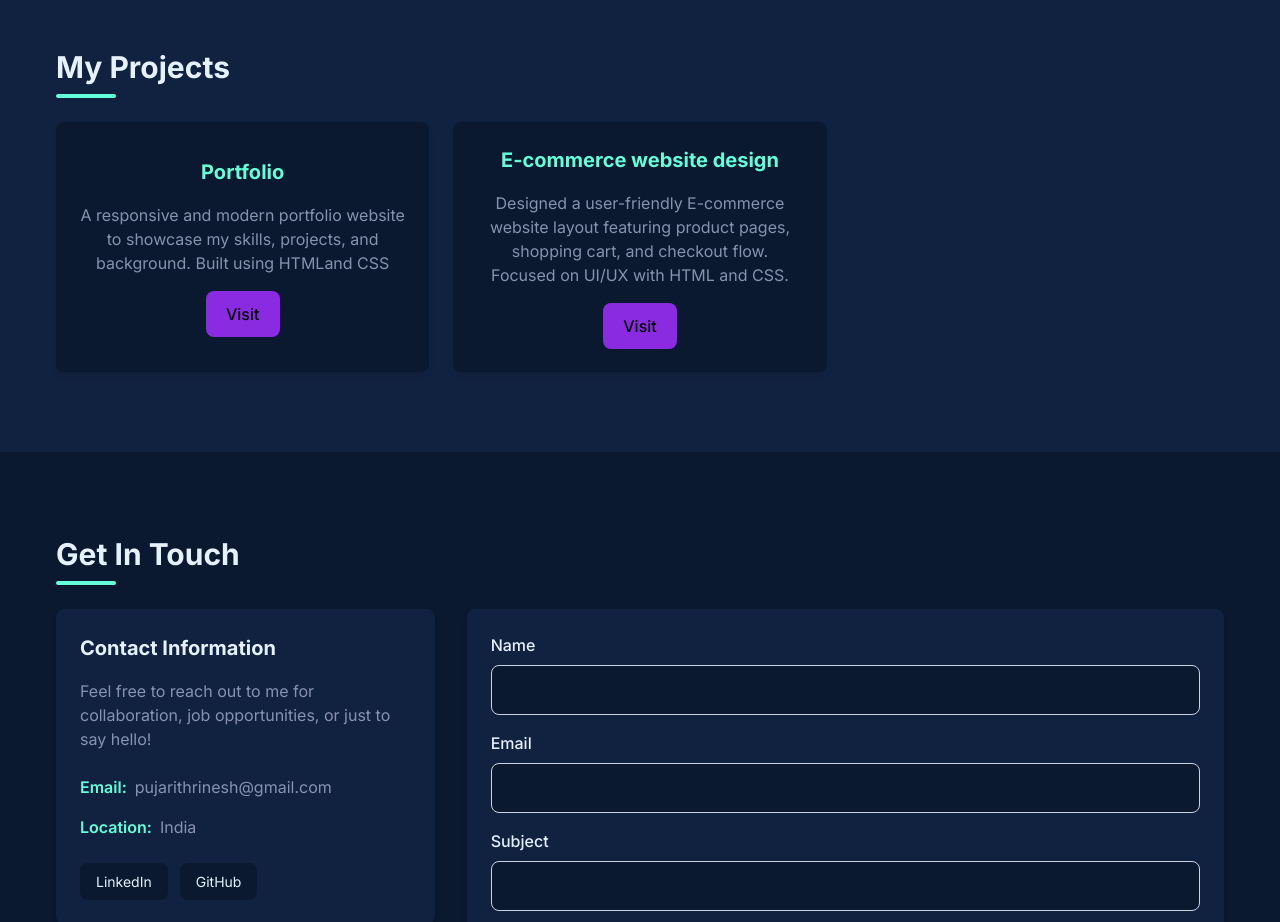
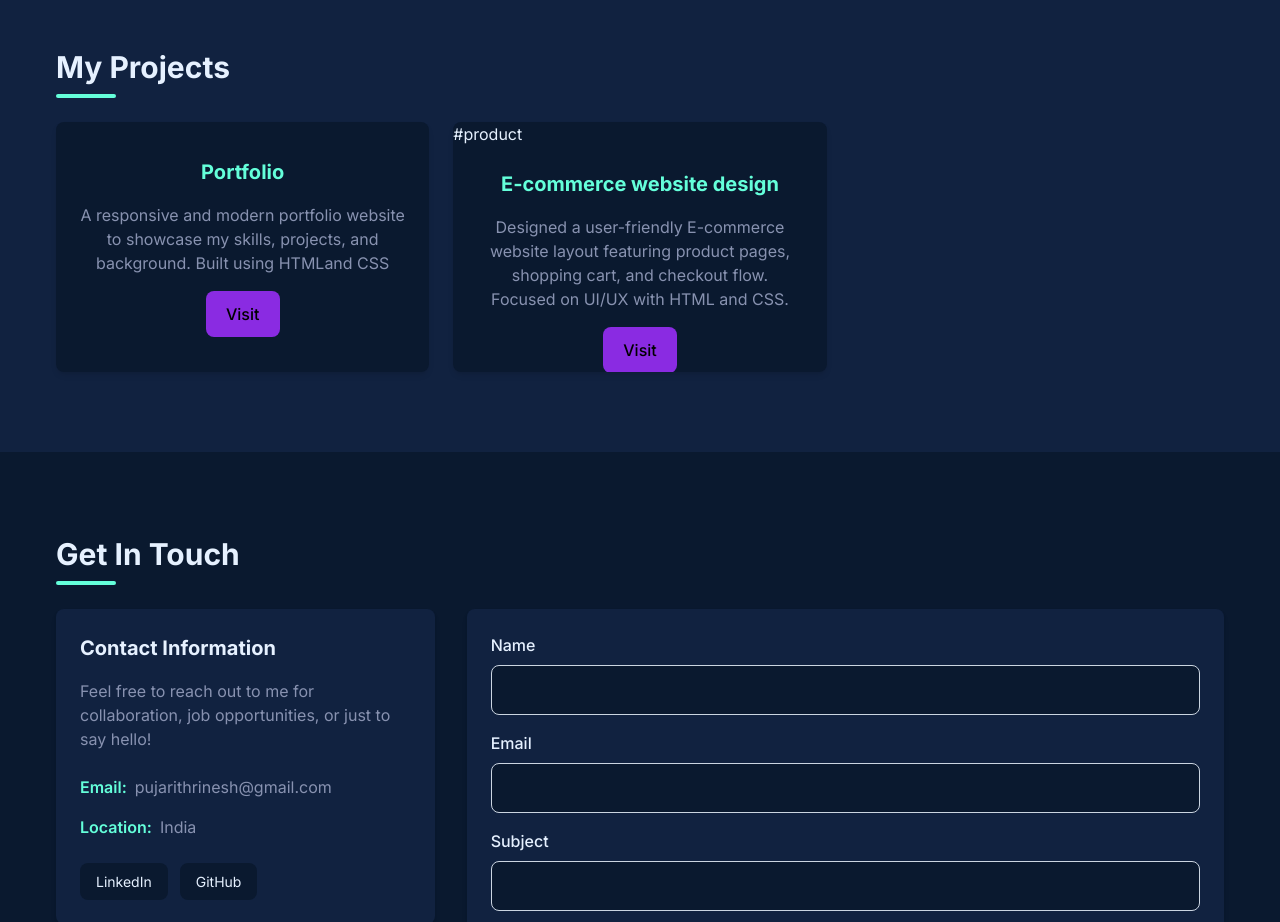
Before and after one commit to Pujarithrinesh/Personal-Portfolio-Website, a plain HTML site: page index.html in a window 1280 px wide. Shown: the part 2300-3222 px from the top of the page. Drawn offline with Linux system fonts and the light colour scheme.

Commit message:
intial commit

```diff
--- a/index.html
+++ b/index.html
@@ -174,7 +174,7 @@
             <button onclick="window.location.href='https://pujarithrinesh.github.io/Personal-Portfolio-Website/';">Visit</button>
           </div>
         </div>
-        <div class="project-card">
+        <div class="project-card"> #product
 
           <div class="project-content">
             <h3>E-commerce website design</h3>
```
